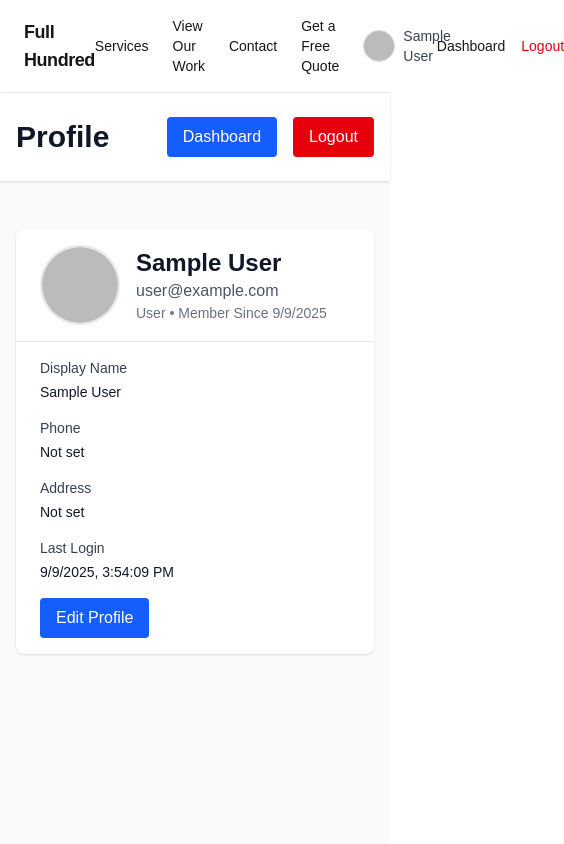
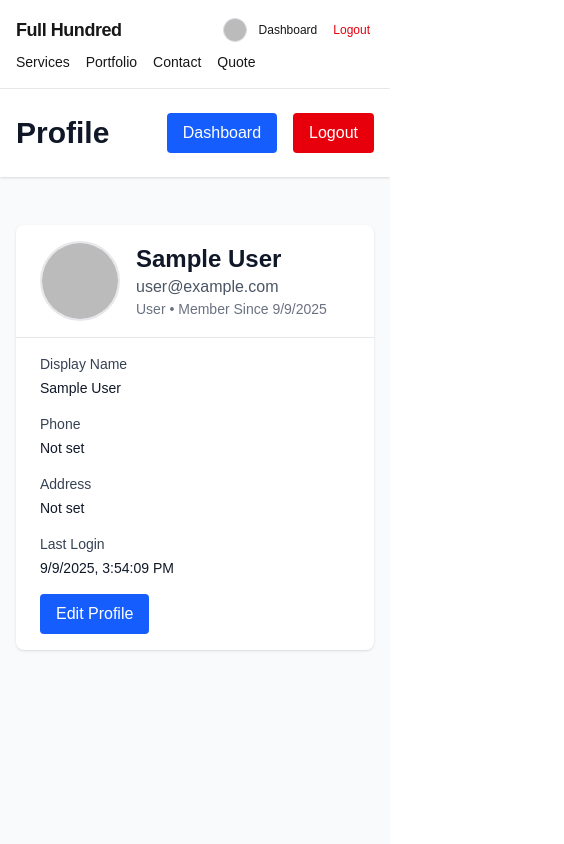
Before and after one commit to OrelBarclay/web-fullhundred, a Next.js app: page /profile in a window 390 px wide. Shown: the top 844 px of the page, 564 px wide, since content can reach past the window. Built offline with nearby package versions, Linux system fonts and the light colour scheme; no server answers; the database is empty; sample sign-in values are in the browser's storage.

Commit message:
Make navigation fully responsive with mobile-friendly layout and profile image

```diff
--- a/src/app/layout.tsx
+++ b/src/app/layout.tsx
@@ -30,14 +30,23 @@ export default function RootLayout({
         className={`${geistSans.variable} ${geistMono.variable} antialiased`}
       >
         <header className="w-full border-b border-black/[.08] dark:border-white/[.12]">
-          <div className="mx-auto max-w-6xl px-6 py-4 flex items-center justify-between">
-            <Link href="/" className="text-lg font-semibold tracking-tight">Full Hundred</Link>
-            <nav className="flex items-center gap-6 text-sm">
+          <div className="mx-auto max-w-6xl px-4 sm:px-6 py-4">
+            <div className="flex items-center justify-between">
+              <Link href="/" className="text-lg font-semibold tracking-tight">Full Hundred</Link>
+              <nav className="flex items-center gap-2 sm:gap-4 lg:gap-6 text-sm">
+                <Link href="/services" className="hover:underline hidden sm:inline">Services</Link>
+                <Link href="/portfolio" className="hover:underline hidden sm:inline">View Our Work</Link>
+                <Link href="/contact" className="hover:underline hidden sm:inline">Contact</Link>
+                <Link href="/#quote" className="hover:underline hidden sm:inline">Get a Free Quote</Link>
+                <AuthProvider />
+              </nav>
+            </div>
+            {/* Mobile navigation */}
+            <nav className="flex items-center gap-4 text-sm mt-2 sm:hidden">
               <Link href="/services" className="hover:underline">Services</Link>
-              <Link href="/portfolio" className="hover:underline">View Our Work</Link>
+              <Link href="/portfolio" className="hover:underline">Portfolio</Link>
               <Link href="/contact" className="hover:underline">Contact</Link>
-              <Link href="/#quote" className="hover:underline">Get a Free Quote</Link>
-              <AuthProvider />
+              <Link href="/#quote" className="hover:underline">Quote</Link>
             </nav>
           </div>
         </header>
--- a/src/app/page.tsx
+++ b/src/app/page.tsx
@@ -1,4 +1,5 @@
 "use client";
+import Image from "next/image";
 import { useState } from "react";
 
 export default function Home() {
@@ -47,7 +48,9 @@ export default function Home() {
             <a href="/portfolio" className="border px-5 py-3 rounded">View Our Work</a>
           </div>
         </div>
-        <div className="aspect-[16/10] rounded-lg bg-black/5" />
+        <div className="aspect-[16/10] rounded-lg bg-black/5">
+          <Image src="/images/hero.jpg" alt="Hero" className="w-full h-full object-cover rounded-lg" width={1000} height={1000} />
+        </div>
       </div>
 
       <div id="quote" className="border rounded-xl p-6 grid gap-4">
--- a/src/components/AuthProvider.tsx
+++ b/src/components/AuthProvider.tsx
@@ -76,14 +76,14 @@ export default function AuthProvider() {
       {!isLoading && (
         <>
           {user ? (
-            <div className="flex items-center gap-4">
-              {/* Profile Image */}
-              <Link href="/profile" className="flex items-center gap-2 hover:opacity-80 transition-opacity">
+            <div className="flex items-center gap-2 sm:gap-4">
+              {/* Profile Image - Always visible */}
+              <Link href="/profile" className="flex items-center gap-1 sm:gap-2 hover:opacity-80 transition-opacity">
                 {profileImage ? (
                   <img
                     src={profileImage}
                     alt={user.displayName || user.email || 'Profile'}
-                    className="w-8 h-8 rounded-full object-cover border border-gray-300"
+                    className="w-6 h-6 sm:w-8 sm:h-8 rounded-full object-cover border border-gray-300"
                     onError={(e) => {
                       // Fallback to initials if image fails to load
                       const target = e.target as HTMLImageElement;
@@ -91,8 +91,8 @@ export default function AuthProvider() {
                       const parent = target.parentElement;
                       if (parent) {
                         parent.innerHTML = `
-                          <div class="w-8 h-8 rounded-full bg-gray-300 flex items-center justify-center border border-gray-300">
-                            <span class="text-sm font-medium text-gray-600">
+                          <div class="w-6 h-6 sm:w-8 sm:h-8 rounded-full bg-gray-300 flex items-center justify-center border border-gray-300">
+                            <span class="text-xs sm:text-sm font-medium text-gray-600">
                               ${(user.displayName || user.email || 'U')[0].toUpperCase()}
                             </span>
                           </div>
@@ -101,34 +101,35 @@ export default function AuthProvider() {
                     }}
                   />
                 ) : (
-                  <div className="w-8 h-8 rounded-full bg-gray-300 flex items-center justify-center border border-gray-300">
-                    <span className="text-sm font-medium text-gray-600">
+                  <div className="w-6 h-6 sm:w-8 sm:h-8 rounded-full bg-gray-300 flex items-center justify-center border border-gray-300">
+                    <span className="text-xs sm:text-sm font-medium text-gray-600">
                       {(user.displayName || user.email || 'U')[0].toUpperCase()}
                     </span>
                   </div>
                 )}
-                <span className="text-sm font-medium text-gray-700">
+                {/* User name - hidden on very small screens */}
+                <span className="hidden sm:inline text-sm font-medium text-gray-700">
                   {user.displayName || user.email?.split('@')[0] || 'User'}
                 </span>
               </Link>
 
-              {/* Navigation Links */}
-              <div className="flex items-center gap-4">
+              {/* Navigation Links - Responsive layout */}
+              <div className="flex items-center gap-2 sm:gap-4">
                 {isAdmin ? (
-                  <Link href="/admin" className="hover:underline text-sm">Admin</Link>
+                  <Link href="/admin" className="hover:underline text-xs sm:text-sm px-1 sm:px-0">Admin</Link>
                 ) : (
-                  <Link href="/dashboard" className="hover:underline text-sm">Dashboard</Link>
+                  <Link href="/dashboard" className="hover:underline text-xs sm:text-sm px-1 sm:px-0">Dashboard</Link>
                 )}
                 <button
                   onClick={handleLogout}
-                  className="text-red-600 hover:text-red-700 hover:underline text-sm"
+                  className="text-red-600 hover:text-red-700 hover:underline text-xs sm:text-sm px-1 sm:px-0"
                 >
                   Logout
                 </button>
               </div>
             </div>
           ) : (
-            <Link href="/login" className="hover:underline">Login</Link>
+            <Link href="/login" className="hover:underline text-sm">Login</Link>
           )}
         </>
       )}
```
Also changed, not shown: public/images/heroimage.jpg (added), 1 other file (tests, documents, lock files or other folders).
